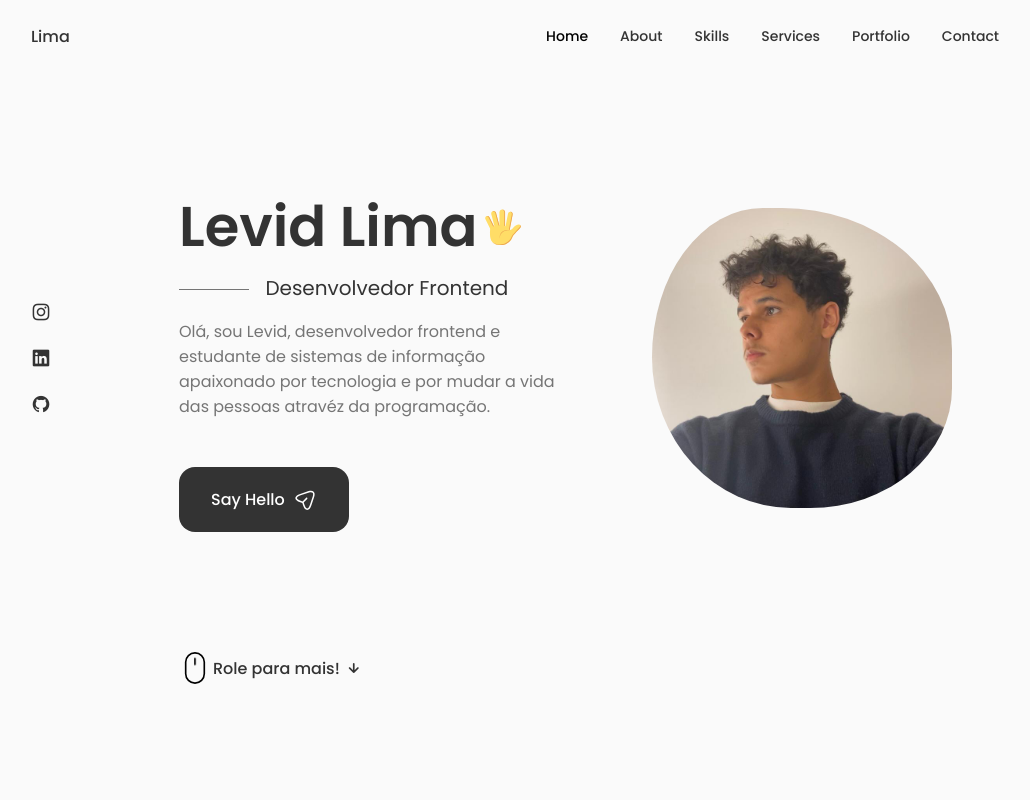
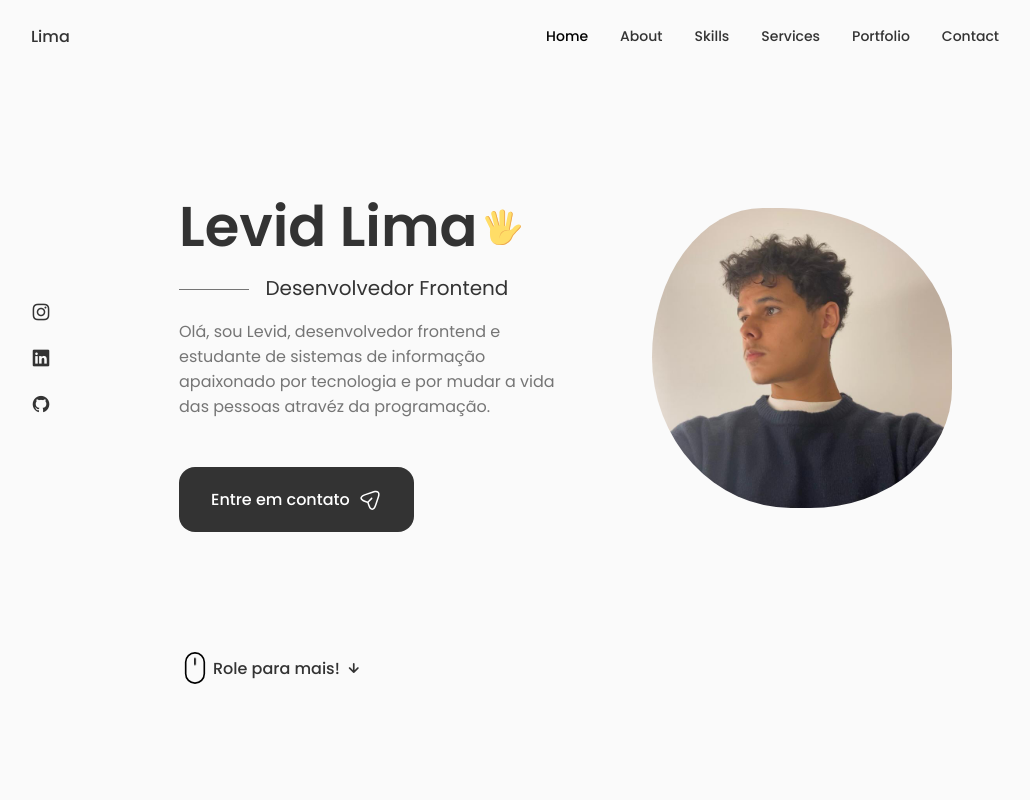
Before and after one commit to DEVLevid/my-portfolio, a React (Create React App) app: page / in a window 1280 px wide. Shown: the top 800 px of the page, without its empty margins (125-1155 px from the left). Built offline with nearby package versions, Linux system fonts and the light colour scheme.

Commit message:
Refactor: Translate contact button

```diff
--- a/src/components/home/data.jsx
+++ b/src/components/home/data.jsx
@@ -63,7 +63,7 @@ const Data = () => {
         atravéz da programação.
       </p>
       <a href="#contact" className="button button--flex">
-        Say Hello
+        Entre em contato
         <svg
           class="button_icon"
           xmlns="http://www.w3.org/2000/svg"
```
